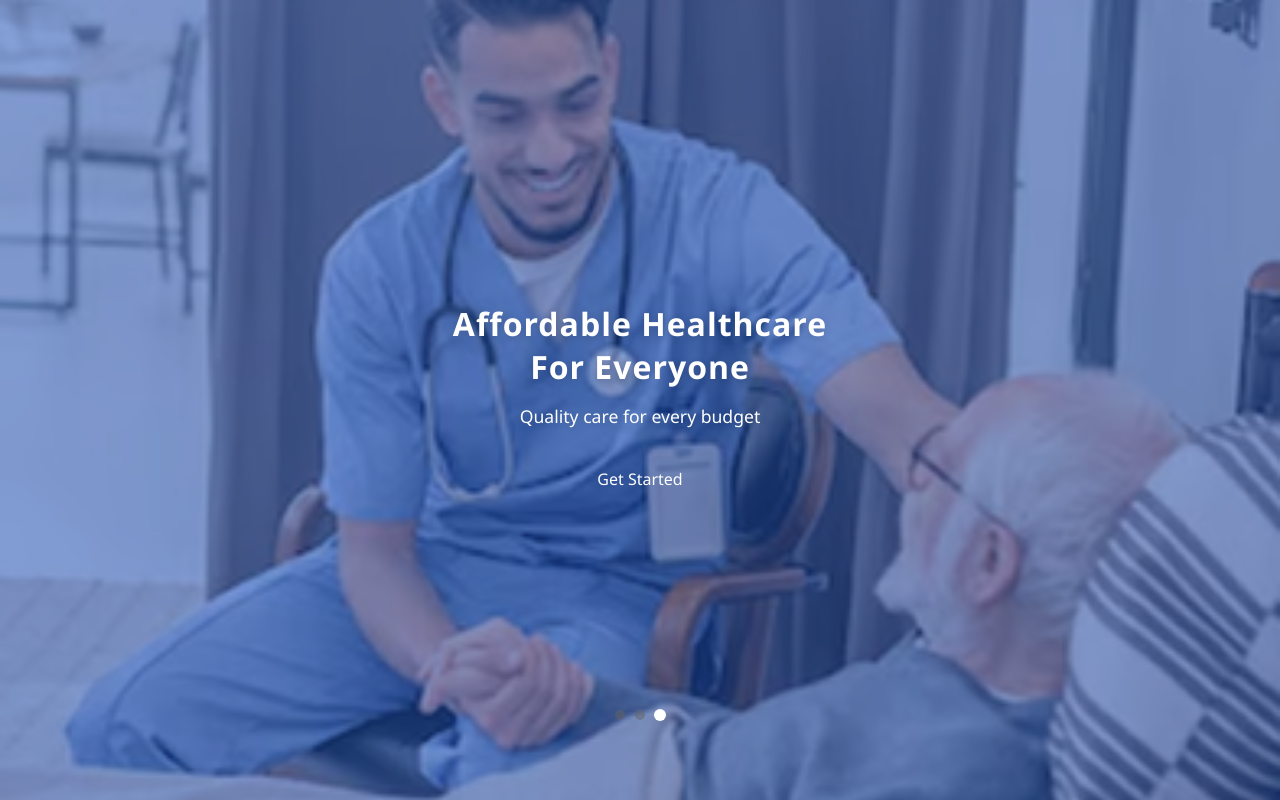
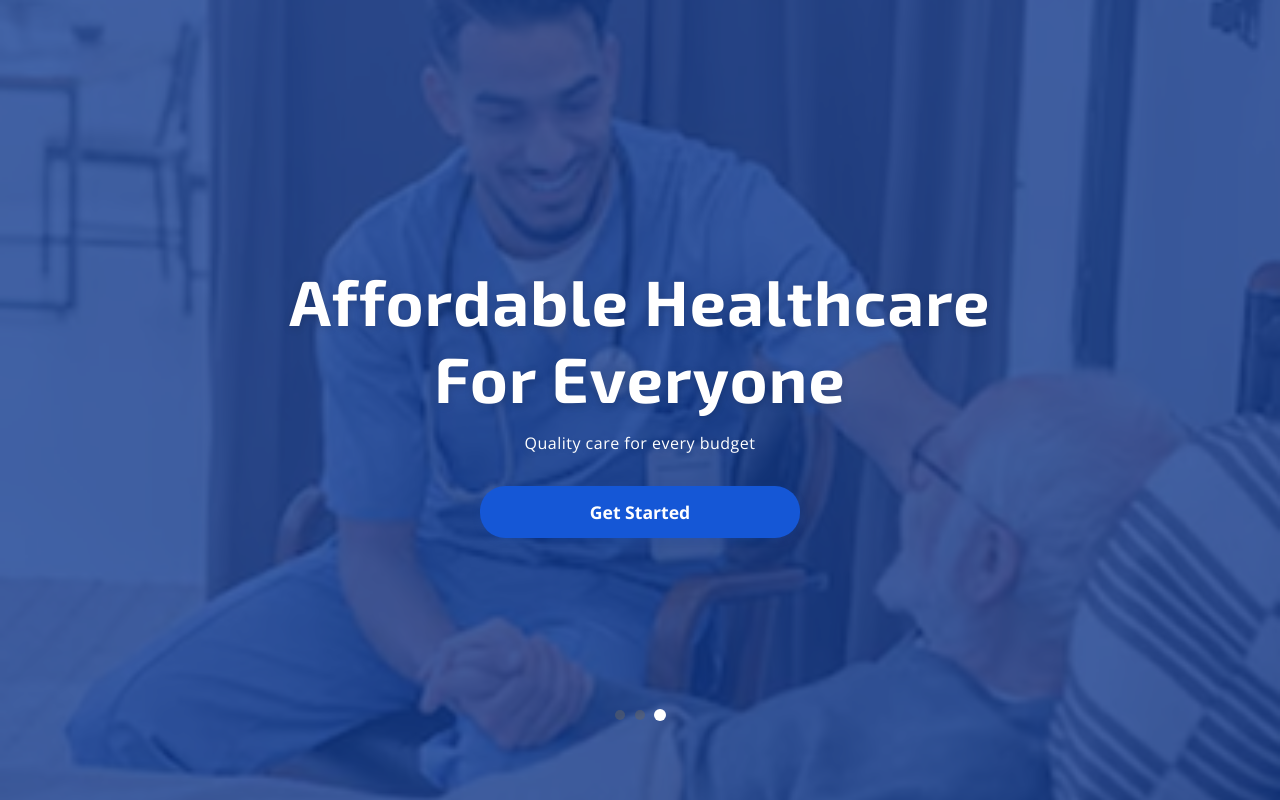
Before and after one commit to aswinlegarcon/trygve-frontend, a React (Vite) app: page / in a window 1280 px wide. Both pictures are taken after a click on the element 660 px from the left and 715 px from the top of the page. Built offline with nearby package versions, Linux system fonts and the light colour scheme.

Commit message:
Css for text and buttons

```diff
--- a/src/components/OnboardingPage.tsx
+++ b/src/components/OnboardingPage.tsx
@@ -91,7 +91,7 @@ const OnboardingPage : React.FC = () => {
             if (touchStartX.current === null) return;
             const mouseEndX = e.clientX;
             const diff = mouseEndX - touchStartX.current;
-            if (diff > 50  && currentScreen > 1) prevScreen();
+            if (diff > 50  && currentScreen > 1 ) prevScreen();
             if (diff < -50) nextScreen();
             touchStartX.current = null;
         };
@@ -115,13 +115,16 @@ const OnboardingPage : React.FC = () => {
     return (
         <div className="onboarding-bg" style={{ backgroundImage: `url(${backgroundImage})` }}>
             <div className="onboarding-overlay">
+
                 <div className="onboarding-content">
                     <h1 className="onboarding-title">{title}</h1>
                     <p className="onboarding-subtitle">{subtitle}</p>
                     {
                             currentScreen === screens.length - 1 &&
-                            <button className="onboarding-btn" onClick={() => alert('clicked')}>Get Started</button>
+                            <button className="onboarding-btn primary"  onClick={() => alert('clicked')}>Get Started</button>
                     }
+
+
                     <div className="onboarding-dots">
                         {
                             currentScreen !== 0 && (
--- a/src/styles/OnboardingPage.css
+++ b/src/styles/OnboardingPage.css
@@ -1,3 +1,5 @@
+@import url('https://fonts.googleapis.com/css2?family=Exo+2:wght@700&family=Open+Sans&display=swap');
+
 .onboarding-bg {
   width: 100vw;
   height: 100vh;
@@ -12,7 +14,7 @@
 .onboarding-overlay {
   position: absolute;
   inset: 0;
-  background: rgba(30, 80, 180, 0.55);
+  background: rgba(19, 61, 146, 0.8);
   display: flex;
   flex-direction: column;
   justify-content: center;
@@ -21,7 +23,7 @@
 
 .onboarding-content {
   width: 100%;
-  max-width: 400px;
+  max-width: 800px;
   margin: 0 auto;
   color: #fff;
   text-align: center;
@@ -29,21 +31,25 @@
 }
 
 .onboarding-title {
-  font-family: 'Montserrat', 'Segoe UI', Arial, sans-serif;
-  font-size: 2rem;
-  font-weight: 700;
+  font-family: 'Exo 2', sans-serif;
+  font-weight: 800;
+  letter-spacing: 0.02em;
+  font-size: 4rem;
   margin-bottom: 1rem;
-  letter-spacing: 1px;
+  color: #fff;
   text-shadow: 0 2px 8px rgba(0,0,0,0.15);
 }
 
 .onboarding-subtitle {
-  font-family: 'Montserrat', 'Segoe UI', Arial, sans-serif;
-  font-size: 1.1rem;
+  font-family: 'Open Sans', sans-serif;
   font-weight: 400;
+  font-size: 1rem;
+  letter-spacing: 0.5px;
   margin-bottom: 2rem;
+  color: #fff;
   text-shadow: 0 2px 8px rgba(0,0,0,0.10);
 }
+
 
 .onboarding-nav {
   position: absolute;
@@ -71,18 +77,32 @@
   outline: none;
 }
 
-.onboarding-btn:active,
-.onboarding-btn:focus {
-  background: rgba(255,255,255,0.1);
+.onboarding-btn.primary:hover,
+.onboarding-btn.primary:focus {
+  background: #fff;
+  color: #1557d6;
+}
+
+.onboarding-btn:not(.primary):hover,
+.onboarding-btn:not(.primary):focus {
+  background: rgba(255,255,255,0.15);
+  color: #fff;
 }
 
 .onboarding-btn.primary {
-  background: #1e50b4;
+  background: #1557d6;
   color: #fff;
   font-weight: 600;
-  margin-top: 2rem;
-  padding: 0.7rem 2rem;
+  font-size: 1.1rem;
+  border: none;
   border-radius: 25px;
+  padding: 0.9rem 0;
+  width: 90%;
+  max-width: 320px;
+  margin: 2rem auto 0 auto;
+  box-shadow: 0 2px 8px rgba(30, 80, 180, 0.15);
+  transition: background 0.2s, color 0.2s;
+  display: block;
 }
 
 .onboarding-dots {
@@ -110,6 +130,8 @@
   opacity: 1;
 }
 
+
+
 @media (max-width: 600px) {
   .onboarding-dots {
     bottom: 56px;
@@ -118,6 +140,13 @@
   .onboarding-dot {
     width: 8px;
     height: 8px;
+  }
+
+    .onboarding-title {
+    font-size: 1.3rem;
+  }
+  .onboarding-subtitle {
+    font-size: 0.85rem;
   }
 }
 
```
